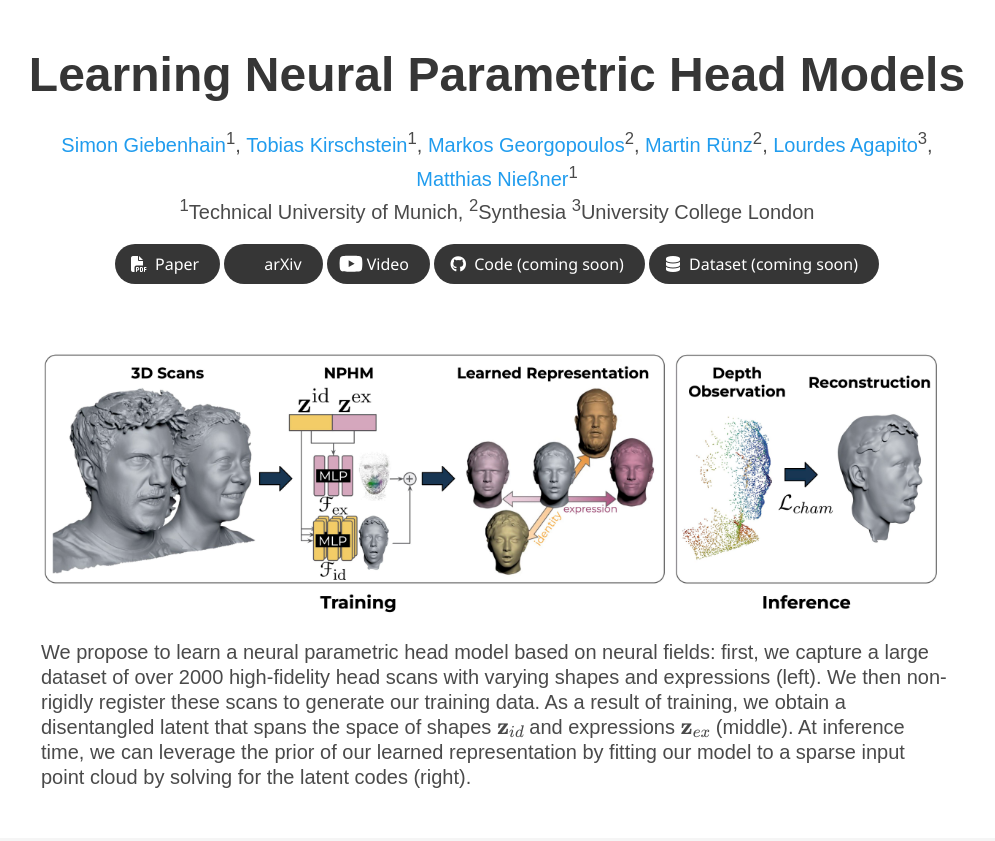
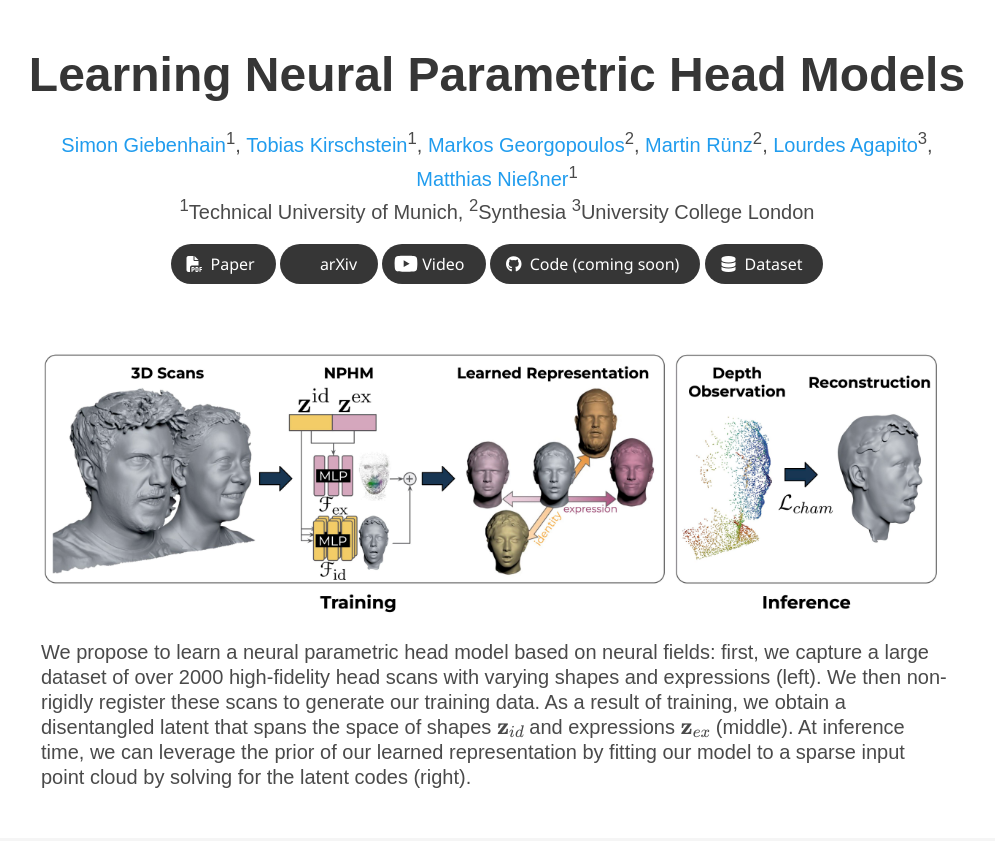
Before and after one commit to SimonGiebenhain/NPHM, a plain HTML site: page docs/index.html in a window 1280 px wide. Shown: the top 841 px of the page, without its empty margins (143-1138 px from the left). Drawn offline with nearby package versions, Linux system fonts and the light colour scheme; some packages are replaced by stand-ins of ours; a script that the page names is missing; some icons are missing; a web font is replaced by a local one.

Commit message:
Update index.html

```diff
--- a/docs/index.html
+++ b/docs/index.html
@@ -145,7 +145,7 @@
 
                                 <!-- Github Link. -->
                                 <span class="link-block">
-                                    <a class="external-link button is-normal is-rounded is-dark">
+                                    <a class="external-link button is-normal is-rounded is-dark" href="https://github.com/SimonGiebenhain/NPHM">
                                         <span class="icon">
                                             <i class="fab fa-github"></i>
                                         </span>
@@ -154,11 +154,11 @@
                                 </span>
                                 <!-- Dataset Link. -->
                                 <span class="link-block">
-                                    <a class="external-link button is-normal is-rounded is-dark">
+                                    <a class="external-link button is-normal is-rounded is-dark" href="https://forms.gle/66xWfAxzCvsoqcNZ8">
                                         <span class="icon">
                                             <i class="fas fa-database"></i>
                                         </span>
-                                        <span>Dataset (coming soon)</span>
+                                        <span>Dataset</span>
                                     </a>
                                 </span>
                                 <!-- Dataset Link. -->
```
